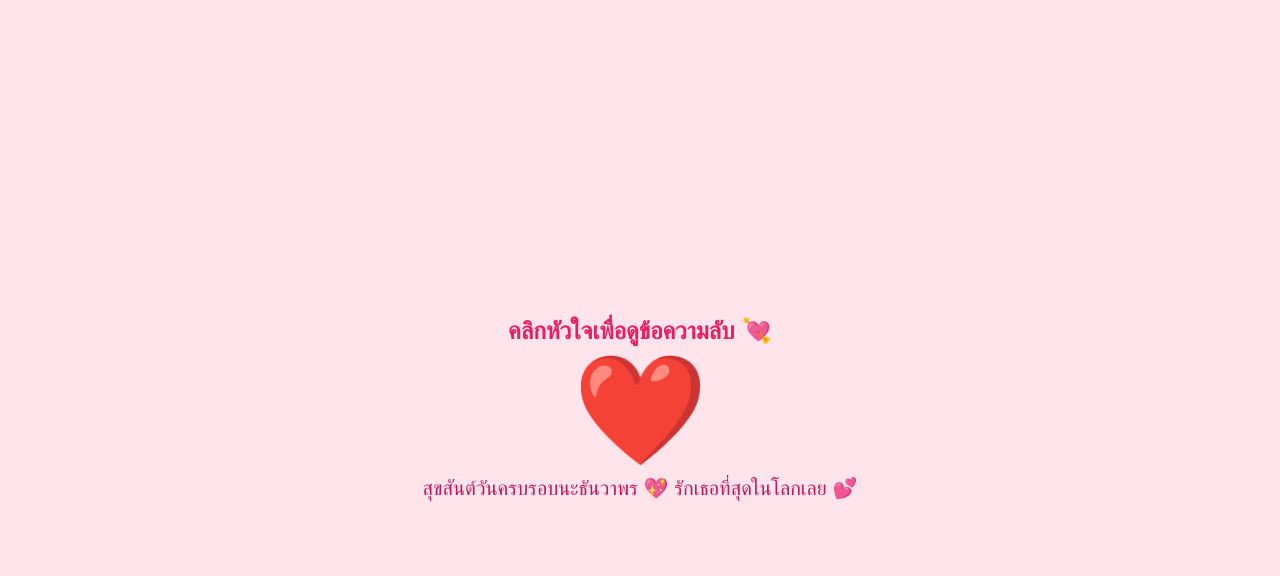
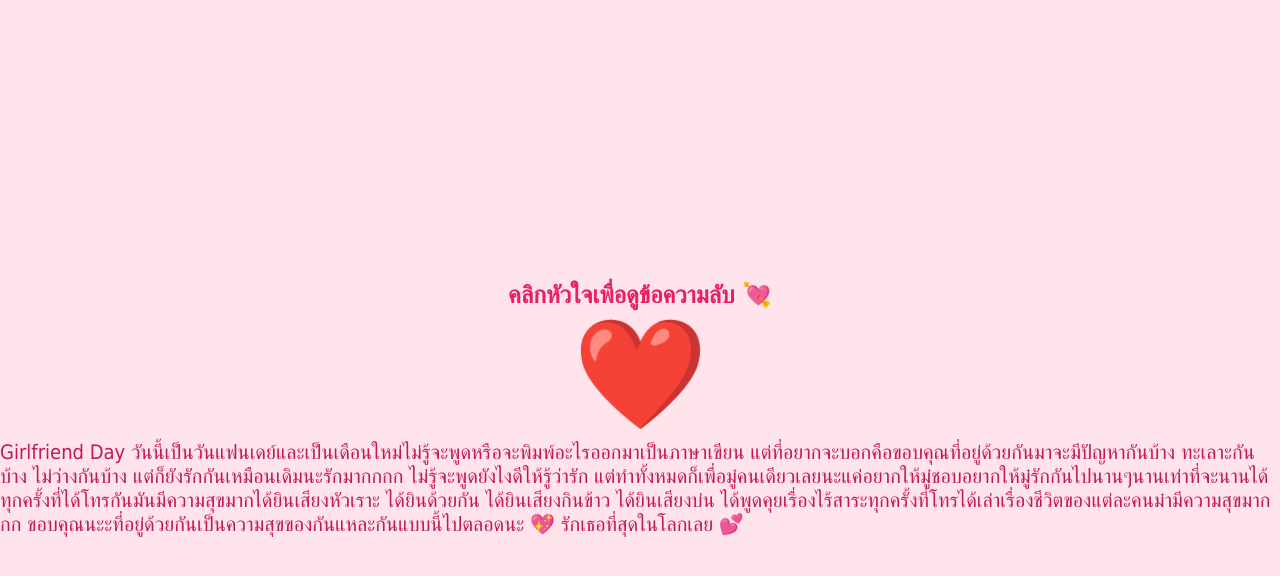
Before and after one commit to Singha-03/1082568-5, a plain HTML site: page index.html in a window 1280 px wide. Both pictures are taken after a click on the element "❤️". Drawn offline with Linux system fonts and the light colour scheme.

Commit message:
Update index.html

```diff
--- a/index.html
+++ b/index.html
@@ -51,7 +51,11 @@
 <body>
   <h1>คลิกหัวใจเพื่อดูข้อความลับ 💘</h1>
   <div class="heart" id="heart">❤️</div>
-  <div class="message" id="message">สุขสันต์วันครบรอบนะธันวาพร 💖 รักเธอที่สุดในโลกเลย 💕</div>
+  <div class="message" id="message">Girlfriend Day
+  วันนี้เป็นวันแฟนเดย์และเป็นเดือนใหม่ไม่รู้จะพูดหรือจะพิมพ์อะไรออกมาเป็นภาษาเขียน แต่ที่อยากจะบอกคือขอบคุณที่อยู่ด้วยกันมาจะมีปัญหากันบ้าง ทะเลาะกันบ้าง ไม่ว่างกันบ้าง แต่ก็ยังรักกันเหมือนเดิมนะรักมากกกก
+  ไม่รู้จะพูดยังไงดีให้รู้ว่ารัก แต่ทำทั้งหมดก็เพื่อมู๋คนเดียวเลยนะแค่อยากให้มู๋ชอบอยากให้มู๋รักกันไปนานๆนานเท่าที่จะนานได้ทุกครั้งที่ได้โทรกันมันมีความสุขมากได้ยินเสียงหัวเราะ ได้ยินด้วยกัน ได้ยินเสียงกินข้าว
+  ได้ยินเสียงบ่น ได้พูดคุยเรื่องไร้สาระทุกครั้งที่โทรได้เล่าเรื่องชีวิตของแต่ละคนม๋ามีความสุขมากกก ขอบคุณนะะที่อยู่ด้วยกันเป็นความสุขของกันแหละกันแบบนี้ไปตลอดนะ
+  💖 รักเธอที่สุดในโลกเลย 💕</div>
 
   <audio id="bgmusic" preload="auto">
     <source src="https://dl.sndup.net/3nhx/QLER-GEEB.mp3" type="audio/mpeg">
```
